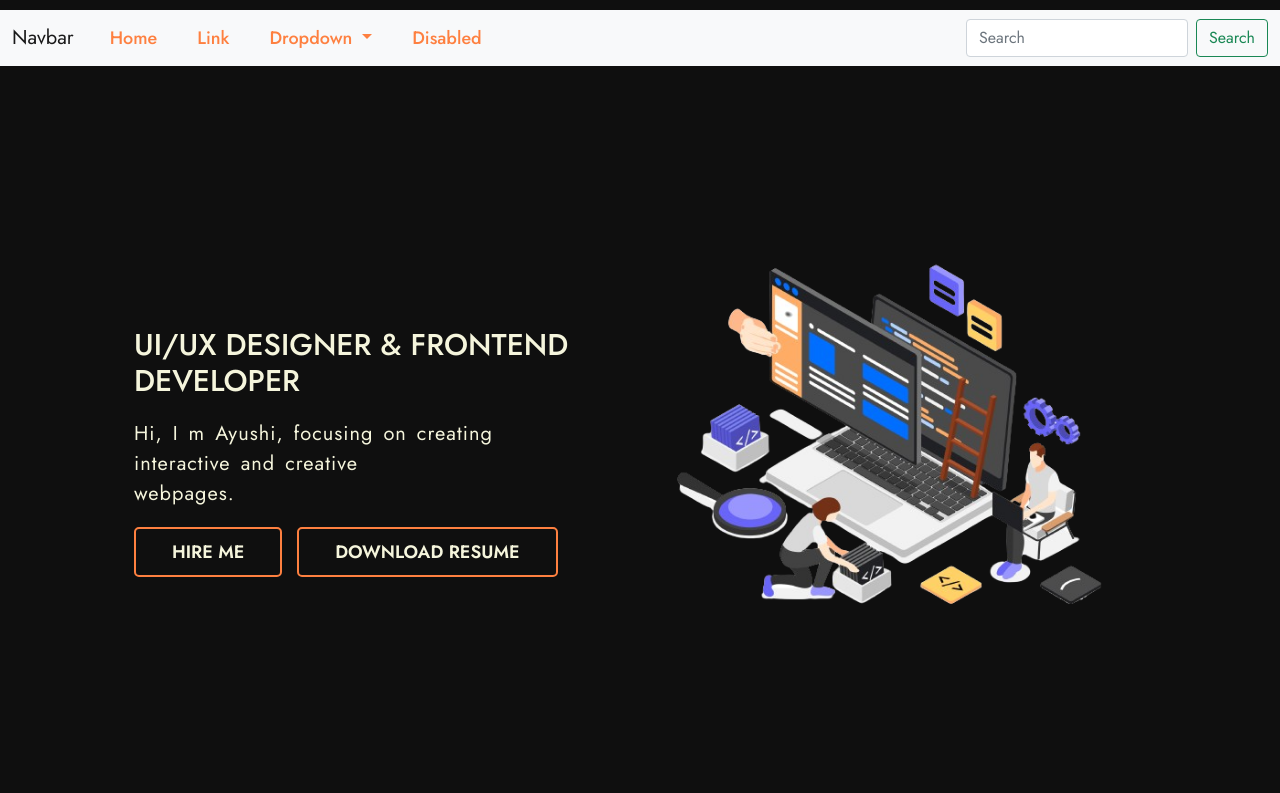
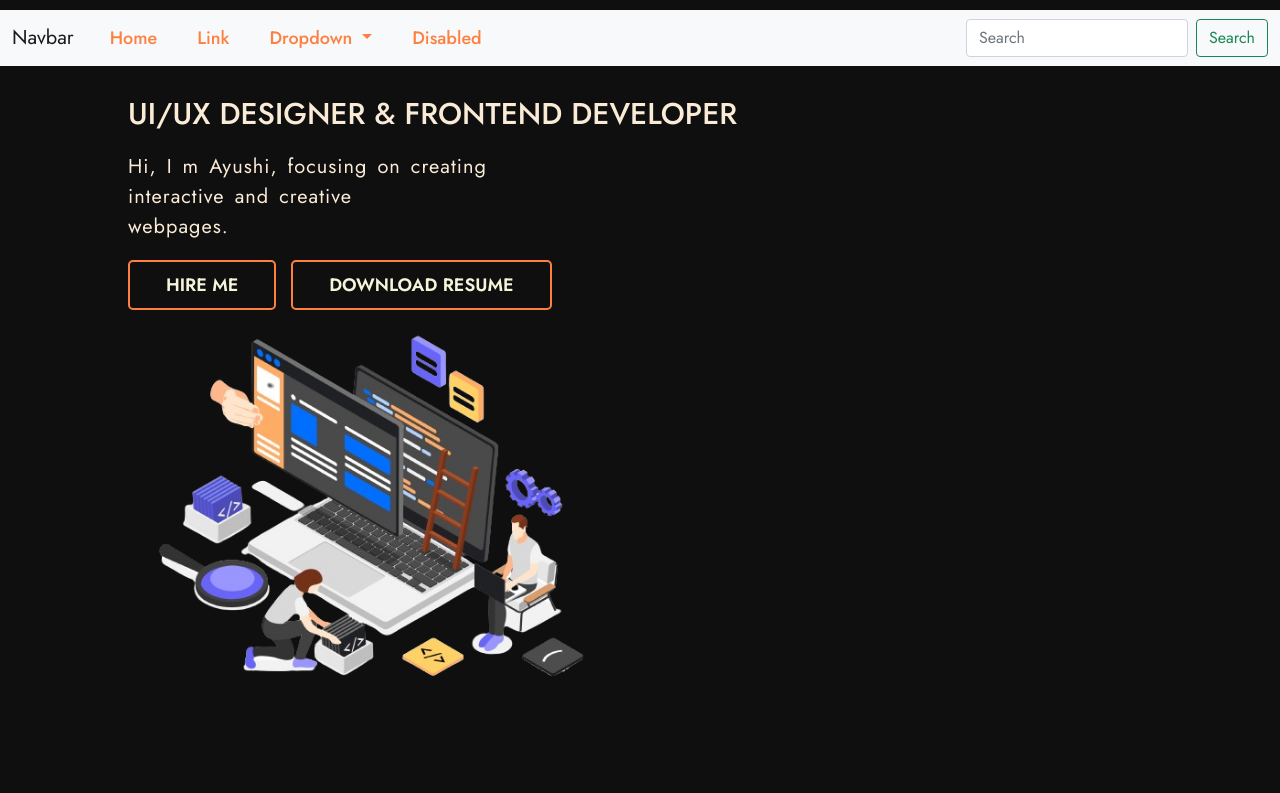
Before and after one commit to ayushidhakate/ayushidhakate.github.io, a plain HTML site: page demo.html in a window 1280 px wide. Shown: the top 793 px of the page. Drawn offline with nearby package versions, Linux system fonts and the light colour scheme.

Commit message:
started intro section

```diff
--- a/style/intro.css
+++ b/style/intro.css
@@ -1,12 +1,7 @@
 /* Introduction */
 .intro {
      height: 90vh;
-     display: flex;
-     justify-content: center;
-     align-items: center;
-     div:nth-child(1) {
-       width: 50%;
-       color: beige;
+     color: antiquewhite;
        h2 {
          font-size: 30px;
          text-transform: uppercase;
@@ -34,9 +29,8 @@
          background-color: #fe8040;
          color: #0f0f0f;
        }
+       img {
+         width: 500px;
+         /* border-radius: 50%; */
+       }
      }
-     img {
-       width: 500px;
-       /* border-radius: 50%; */
-     }
-   }
```
Also changed, not shown: index.html (+16 -13 lines).
